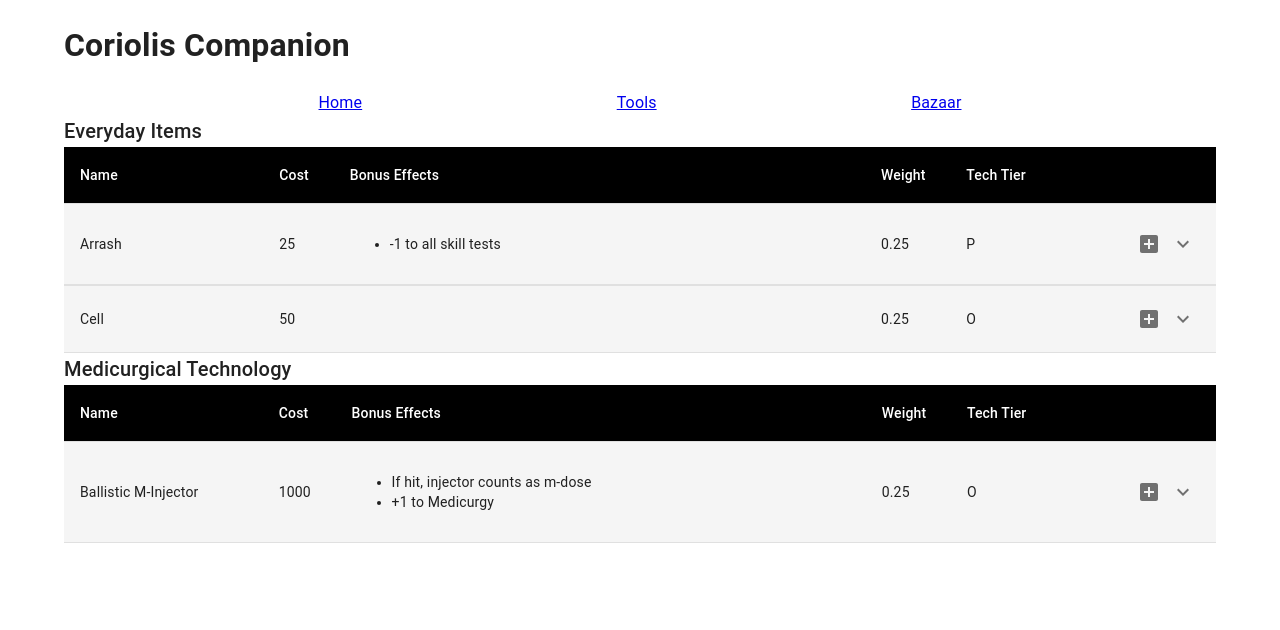
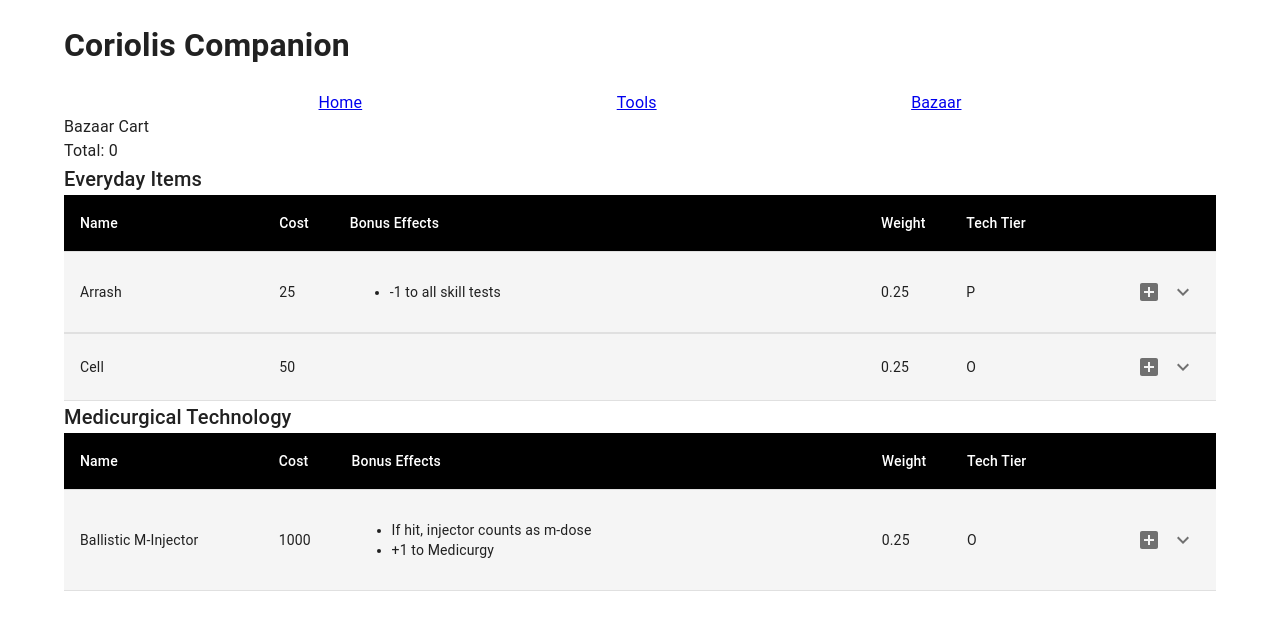
Before and after one commit to jacarder/Coriolis_Companion, a React (Create React App) app: page /bazaar in a window 1280 px wide. Shown: the top 630 px of the page. Built offline with nearby package versions, Linux system fonts and the light colour scheme.

Commit message:
Bazaar Cart created

```diff
--- /dev/null
+++ b/src/components/BazaarCart/BazaarCart.scss
@@ -0,0 +1 @@
+.BazaarCart {}
--- /dev/null
+++ b/src/components/BazaarCart/BazaarCart.tsx
@@ -0,0 +1,42 @@
+import React, { FC, useContext, useEffect, useState } from 'react';
+import { CartContext } from '../../config/cart-context';
+import './BazaarCart.scss';
+interface BazaarCartProps {}
+interface ICart {
+  itemId: number,
+  quantity: number,
+  itemName: string,
+  total: number
+}
+
+const BazaarCart: FC<BazaarCartProps> = () => {
+  const [cartFormat, setCartFormat] = useState<ICart[]>([]);
+  const {cart, setCart} = useContext(CartContext)
+  useEffect(() => {
+    let newCartFormat: ICart[] = [];
+    cart.forEach((item) => {
+      const t = newCartFormat.find((quantItem) => quantItem.itemId === item.id);
+      if(!t) {
+        const itemsInCart = cart.filter((quantItem) => quantItem.id === item.id);
+        const total = itemsInCart.map((item) => item.cost).reduce((a, b) => a + b);
+        newCartFormat.push({
+          itemId: item.id,
+          quantity: itemsInCart.length,
+          itemName: item.name,
+          total: total
+        } as ICart)
+      }
+    })
+    setCartFormat(newCartFormat);
+  }, [cart]);
+
+  return (
+    <div>
+      Bazaar Cart
+      {cartFormat.map(item => <li key={item.itemId}>{item.itemName} X {item.quantity} | Total: {item.total}</li>)}
+      <div>Total: {cartFormat.map((item) => item.total).reduce((a, b) => a + b, 0)}</div>
+    </div>
+  )
+};
+
+export default BazaarCart;
--- a/src/pages/Bazaar.tsx
+++ b/src/pages/Bazaar.tsx
@@ -2,12 +2,14 @@ import { Grid } from "@mui/material";
 import IPage from "../interfaces/page";
 import Bazaar from "../components/Bazaar/Bazaar";
 import { BazaarCategory } from "../constants/BazaarCategory";
+import BazaarCart from "../components/BazaarCart/BazaarCart";
 import CartContextProvider from "../config/cart-context-provider";
 
 const BazaarPage: React.FunctionComponent<IPage> = props => {
 
 	return (
 		<CartContextProvider>
+			<BazaarCart></BazaarCart>
 			<Grid container spacing={1}>
 				<Grid item xs={12}>
 					<Bazaar categoryId={BazaarCategory.EVERYDAY_ITEMS}></Bazaar>
```
Also changed, not shown: src/components/BazaarCart/BazaarCart.lazy.tsx (added, +11 -0 lines), 1 other file (tests, documents, lock files or other folders).
